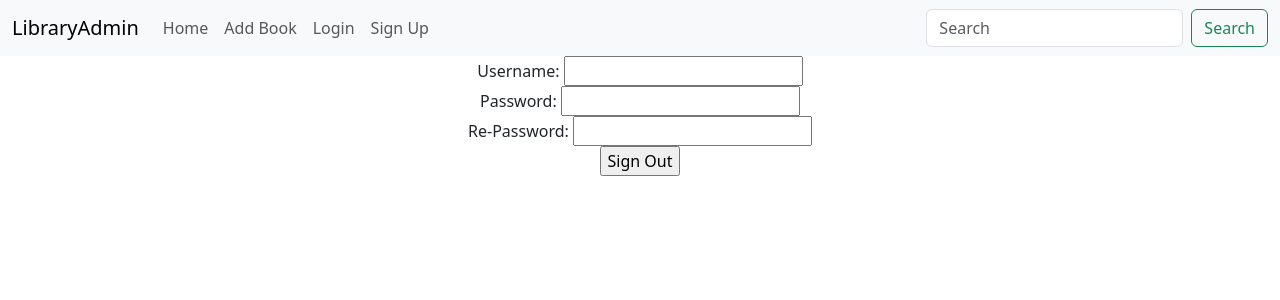
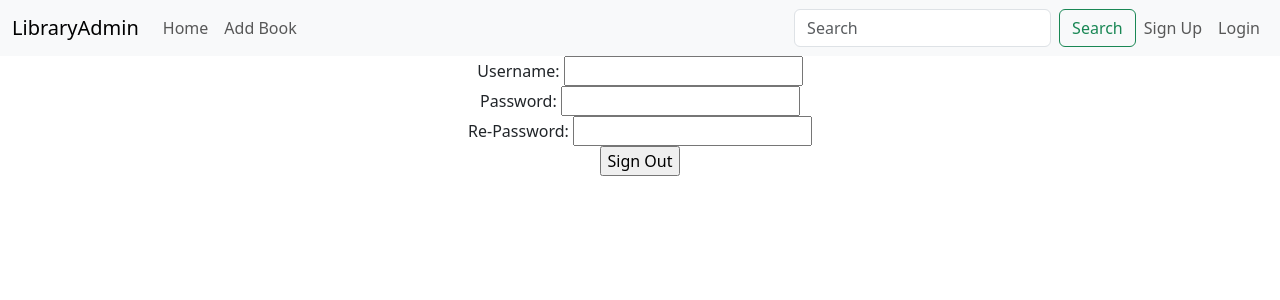
Before and after one commit to richard-ma/LibraryAdmin, a Flask app: page /audience/register in a window 1280 px wide. Shown: the top 300 px of the page. Run offline with Flask 2, Linux system fonts and the light colour scheme; some libraries are stand-ins or nearby versions.

Commit message:
add Bootstrap-Flask navbar

```diff
--- a/templates/base.html
+++ b/templates/base.html
@@ -14,10 +14,7 @@
 <nav class="navbar navbar-expand-lg navbar-light bg-light">
   <div class="container-fluid">
     <a class="navbar-brand" href="{{ url_for('index') }}">LibraryAdmin</a>
-    <button class="navbar-toggler" type="button" data-bs-toggle="collapse" data-bs-target="#navbarSupportedContent" aria-controls="navbarSupportedContent" aria-expanded="false" aria-label="Toggle navigation">
-      <span class="navbar-toggler-icon"></span>
-    </button>
-    <div class="collapse navbar-collapse" id="navbarSupportedContent">
+    <div class="collapse navbar-collapse">
       <ul class="navbar-nav me-auto mb-2 mb-lg-0">
         <li class="nav-item">
           <a class="nav-link" href="{{ url_for('index') }}">Home</a>
@@ -25,23 +22,25 @@
         <li class="nav-item">
           <a class="nav-link" href="{{ url_for('book_new') }}">Add Book</a>
         </li>
+      </ul>
+      <form class="d-flex" role="search">
+        <input class="form-control me-2" type="search" placeholder="Search" aria-label="Search">
+        <button class="btn btn-outline-success" type="submit">Search</button>
+      </form>
+      <ul class="navbar-nav justify-content-end">
         {% if login == True %}
         <li class="nav-item">
           <a class="nav-link" href="{{ url_for('audience_logout') }}">Logout</a>
         </li>
         {% else %}
         <li class="nav-item">
-          <a class="nav-link" href="{{ url_for('audience_login') }}">Login</a>
+          <a class="nav-link" href="{{ url_for('audience_register') }}">Sign Up</a>
         </li>
         <li class="nav-item">
-          <a class="nav-link" href="{{ url_for('audience_register') }}">Sign Up</a>
+          <a class="nav-link" href="{{ url_for('audience_login') }}">Login</a>
         </li>
         {% endif %}
       </ul>
-      <form class="d-flex" role="search">
-        <input class="form-control me-2" type="search" placeholder="Search" aria-label="Search">
-        <button class="btn btn-outline-success" type="submit">Search</button>
-      </form>
     </div>
   </div>
 </nav>
```
